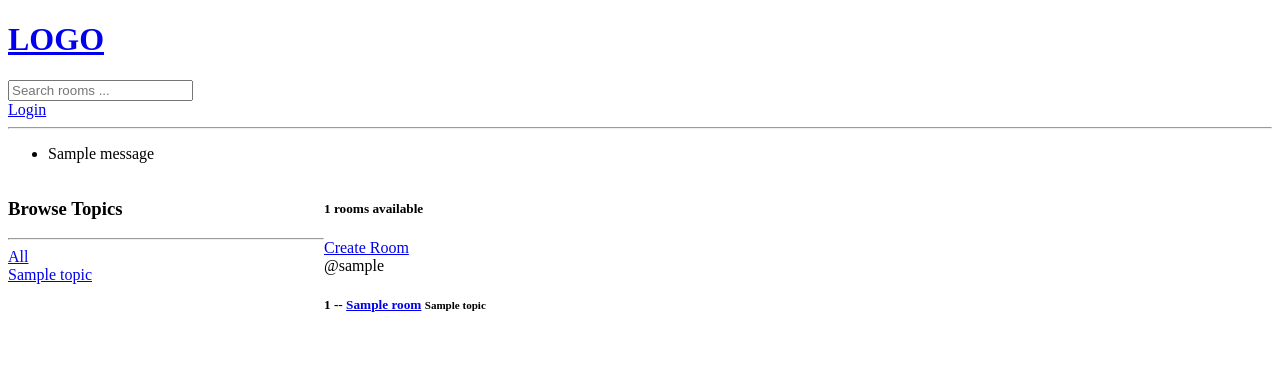
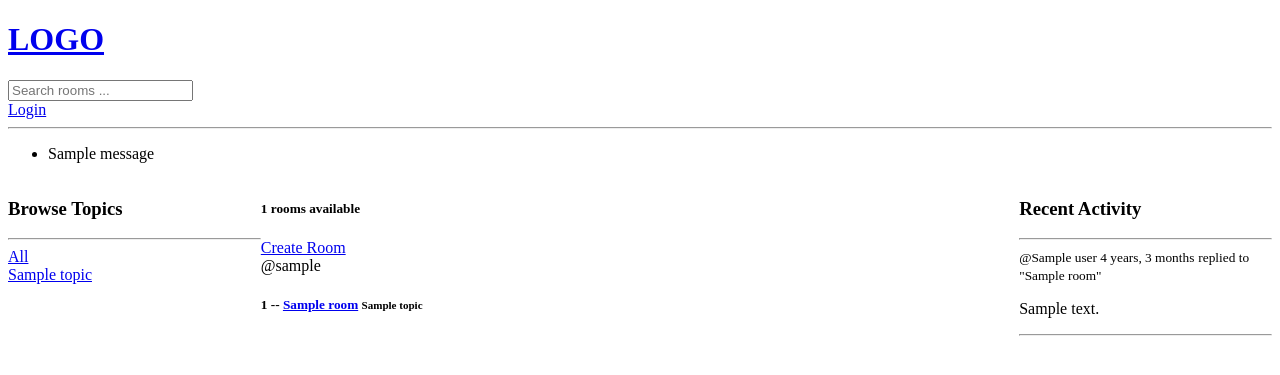
Before and after one commit to bqfan/StudyBuddy, a Django app: template base/templates/base/home.html in a window 1280 px wide. Shown: the top 375 px of the page. Run offline with Django 3.2, Linux system fonts and the light colour scheme; the template is opened without the code that fills it: most values are stand-ins (such as "Sample title", 1, 10 or a date in 2020); one stand-in notice (Sample message) is shown.

Commit message:
add Activity Feed.

```diff
--- a/base/models.py
+++ b/base/models.py
@@ -34,5 +34,8 @@ class Message(models.Model):
     updated = models.DateTimeField(auto_now=True)
     created = models.DateTimeField(auto_now_add=True)
 
+    class Meta:
+        ordering = ["-updated", "-created"]
+
     def __str__(self):
         return self.body[0:50]
--- /dev/null
+++ b/base/templates/base/activity_component.html
@@ -0,0 +1,13 @@
+<h3>Recent Activity</h3>
+<hr>
+{% for message in room_messages %}
+    <div>
+        <small>@{{message.user}} {{message.created|timesince}}</small>
+        <small>replied to "{{message.room}}"</small>
+        <p>{{message}}</p>
+        {% if request.user == message.user %}
+            <a href="{% url 'delete-message' message.id %}">Delete</a>
+        {% endif %}
+        <hr>
+    </div>
+{% endfor %}
--- /dev/null
+++ b/base/templates/base/feed_component.html
@@ -0,0 +1,13 @@
+<div>
+    {% for room in rooms %}
+        <div>
+            {% if request.user == room.host %}
+                <a href="{% url 'update-room' room.id %}">Edit</a>
+                <a href="{% url 'delete-room' room.id %}">Delete</a>
+            {% endif %}
+            <span>@{{room.host.username}}</span>
+            <h5>{{room.id}} -- <a href="{% url 'room' room.id %}">{{room.name}}</a>
+            <small>{{room.topic.name}}</small>
+        </div>
+    {% endfor %}
+</div>
--- a/base/templates/base/home.html
+++ b/base/templates/base/home.html
@@ -4,38 +4,20 @@
     <style>
         .home-container {
             display: grid;
-            grid-template-columns: 1fr 3fr;
+            grid-template-columns: 1fr 3fr 1fr;
         }
     </style>
     <div class="home-container">
         <div>
-            <h3>Browse Topics</h3>
-            <hr>
-            <div>
-                <a href="{% url 'home' %}">All</a>
-            </div>
-            {% for topic in topics %}
-                <div>
-                    <a href="{% url 'home' %}?q={{topic.name}}">{{topic.name}}</a>
-                </div>
-            {% endfor %}
+            {% include "base/topics_component.html" %}
         </div>
         <div>
             <h5>{{room_count}} rooms available</h5>
             <a href="{% url "create-room" %}">Create Room</a>
-            <div>
-                {% for room in rooms %}
-                    <div>
-                        {% if request.user == room.host %}
-                            <a href="{% url 'update-room' room.id %}">Edit</a>
-                            <a href="{% url 'delete-room' room.id %}">Delete</a>
-                        {% endif %}
-                        <span>@{{room.host.username}}</span>
-                        <h5>{{room.id}} -- <a href="{% url 'room' room.id %}">{{room.name}}</a>
-                        <small>{{room.topic.name}}</small>
-                    </div>
-                {% endfor %}
-            </div>
+            {% include "base/feed_component.html" %}
+        </div>
+        <div>
+            {% include "base/activity_component.html" %}
         </div>
     </div>
 {% endblock content %}
--- a/base/templates/base/room.html
+++ b/base/templates/base/room.html
@@ -17,9 +17,6 @@
 
                 {% for message in room_messages %}
                     <div>
-                        {% if request.user == message.user %}
-                            <a href="{% url 'delete-message' message.id %}">Delete</a>
-                        {% endif %}
                         <small>@{{message.user}} {{message.created|timesince}} ago</small>
                         <p>{{message.body}}</p>
                         <hr>
--- /dev/null
+++ b/base/templates/base/topics_component.html
@@ -0,0 +1,10 @@
+<h3>Browse Topics</h3>
+<hr>
+<div>
+    <a href="{% url 'home' %}">All</a>
+</div>
+{% for topic in topics %}
+    <div>
+        <a href="{% url 'home' %}?q={{topic.name}}">{{topic.name}}</a>
+    </div>
+{% endfor %}
```
Also changed, not shown: base/views.py (+8 -2 lines).
